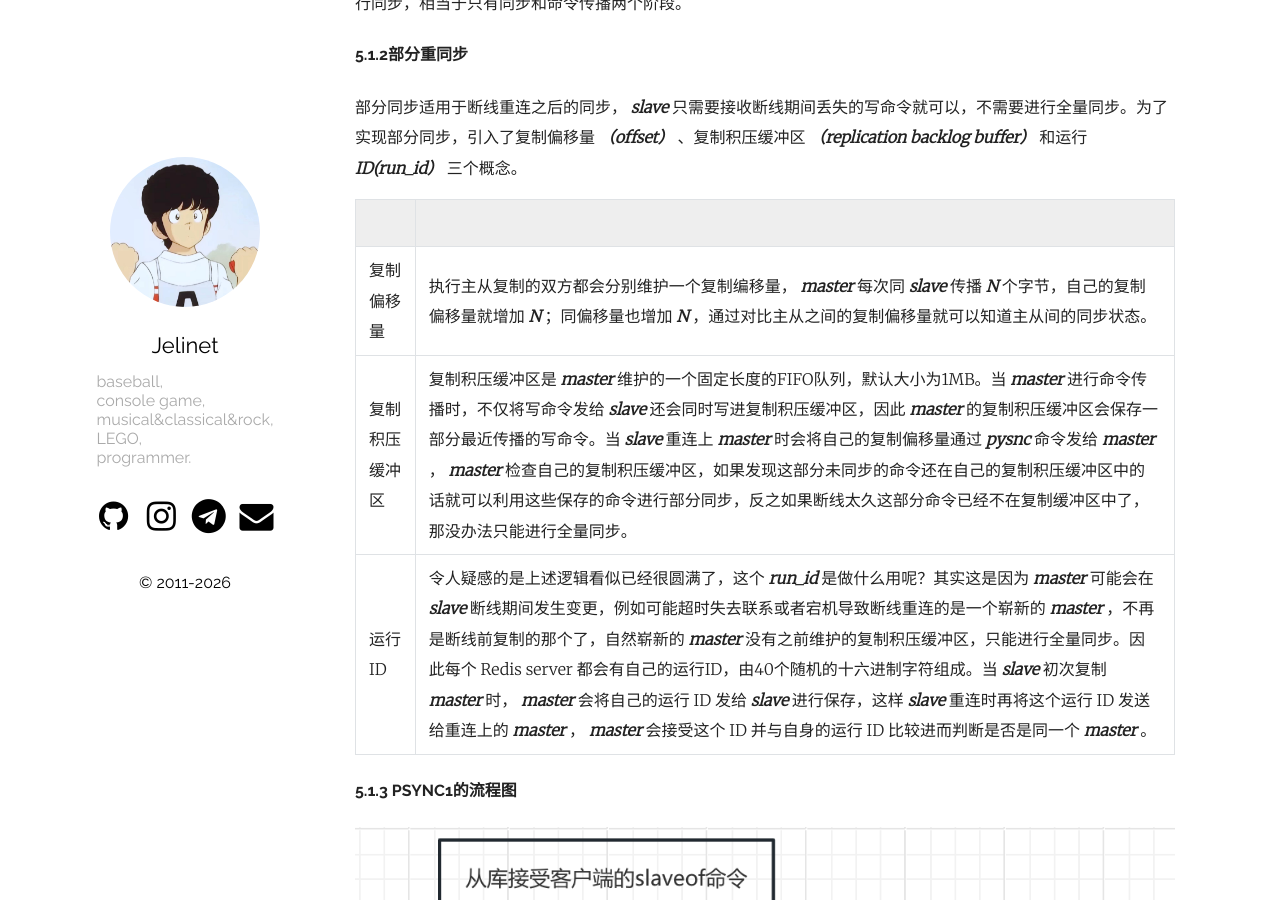
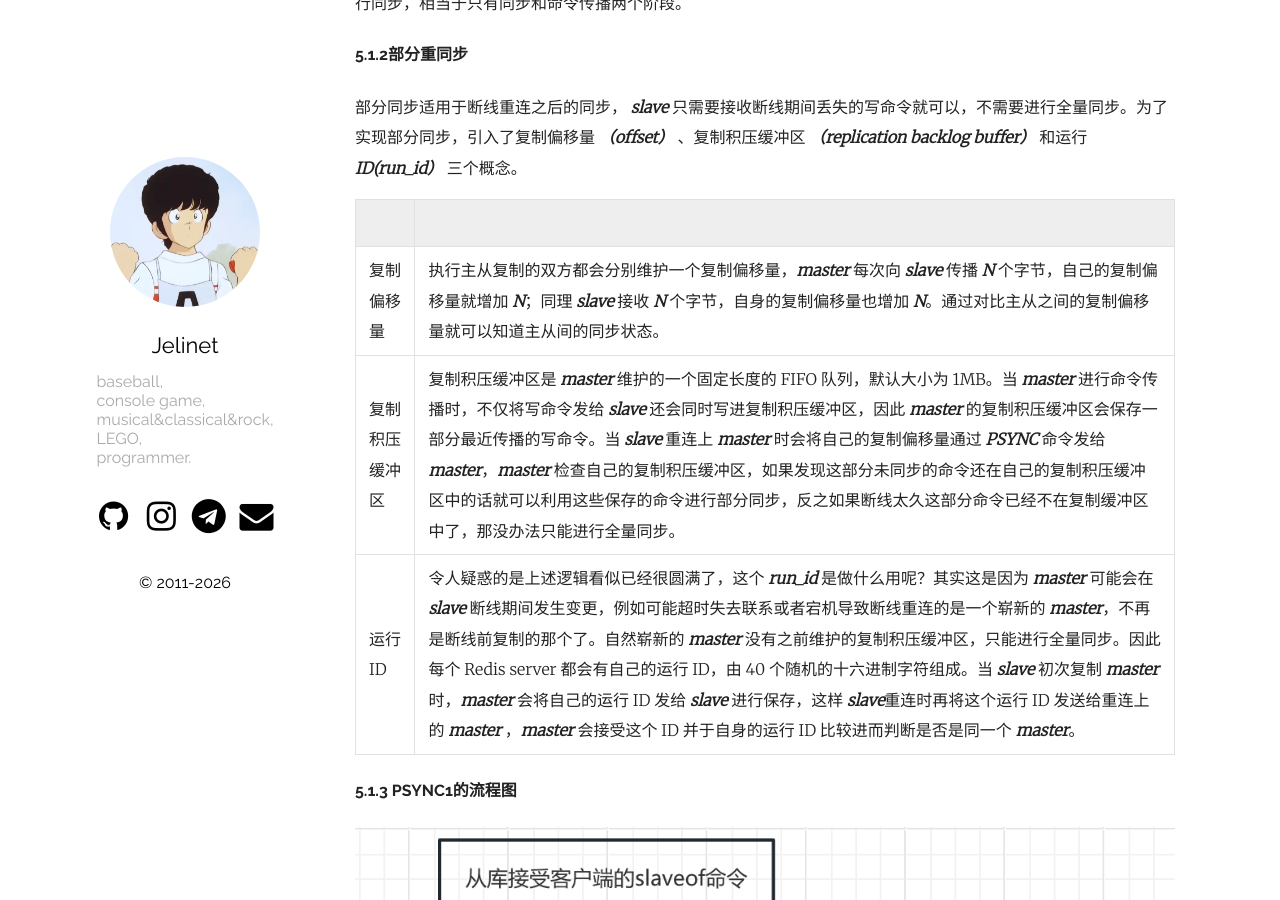
Before and after one commit to jelinet/jelinet.github.io, a Jekyll site: the page built from _posts/2019-01-20-redis笔记-主从复制.md, in a window 1280 px wide and 900 px high, scrolled down 3379 px. Built offline with Jekyll 4.4.1, drawn with Linux system fonts in a browser that asks for light colours; some of the changed text lies outside the part shown.

Commit message:
update:redis主从复制 表格内容缺失

```diff
--- a/_posts/2019-01-20-redis笔记-主从复制.md
+++ b/_posts/2019-01-20-redis笔记-主从复制.md
@@ -35,8 +35,8 @@ typora-root-url: ./image
 
 |||
 | ----------- | ------------------------------------------------------------ |
-| Replication | 复制机制中包含了一个 ***master*** 和若干个 ***slave*** ，其中写请求只能 ***master*** 来处理，数据的变更转化为数据流异步发送给 ***slaves*** 进行更新；读请求则可以根据使用场景来规定是否由slave处理从而增加系统的读吞吐量。一旦 ***master*** 发生故障， ***slave*** 可以被提升为 ***master*** 从而继续提供服务。因此总结起来， ***slave*** 在复制机制的场景下，可以提供故障恢复、分担读流量和数据备份的功能。 |
-| Cluster | 集群机制的使用意味着你的数据量较大，数据会根据 ***Key*** 计算出的 ***slot*** 值自动在多个分片上进行分区（ ***Partitioning*** )，客户端对某个 ***Key*** 的请求会被转发到持有那个 ***Key*** 的分片上。分片由一个 ***master*** 和若干个 ***slave*** 组成，二者间通过复制机制同步数据。因此总结来看，集群模式更像分区和复制机制的组合。 |
+| Replication | 复制机制中包含了一个 ***master*** 和若干个 ***slave***，其中写请求只能 ***master*** 来处理，数据的变更转化为数据流异步发送给 ***slaves*** 进行更新；读请求则可以根据使用场景来规定是否由 ***slave*** 处理从而增加系统的读吞吐量。一旦 ***master*** 发生故障，***slave*** 可以被提升为 ***master*** 从而继续提供服务。因此总结起来，***slave*** 在复制机制的场景下，可以提供故障恢复、分担读流量和数据备份的功能。 |
+| Cluster | 集群机制的使用意味着你的数据量较大，数据会根据 ***Key*** 计算出的 ***slot*** 值自动在多个分片上进行分区***(Partitioning)***，客户端对某个 ***Key*** 的请求会被转发到持有那个 ***Key*** 的分片上。分片由一个 ***master*** 和若干个 ***slave*** 组成，二者间通过复制机制同步数据。因此总结来看，集群模式更像分区和复制机制的组合。 |
 
 
 
@@ -105,9 +105,9 @@ slaveof <masterip> <masterport>
 
 |||
 | -------------- | ------------------------------------------------------------ |
-| 复制偏移量     | 执行主从复制的双方都会分别维护一个复制编移量， ***master*** 每次同 ***slave*** 传播 ***N*** 个字节，自己的复制偏移量就增加 ***N*** ；同偏移量也增加 ***N*** ，通过对比主从之间的复制偏移量就可以知道主从间的同步状态。 |
-| 复制积压缓冲区 | 复制积压缓冲区是 ***master*** 维护的一个固定长度的FIFO队列，默认大小为1MB。当 ***master*** 进行命令传播时，不仅将写命令发给 ***slave*** 还会同时写进复制积压缓冲区，因此 ***master*** 的复制积压缓冲区会保存一部分最近传播的写命令。当 ***slave*** 重连上 ***master*** 时会将自己的复制偏移量通过 ***pysnc*** 命令发给 ***master*** ， ***master*** 检查自己的复制积压缓冲区，如果发现这部分未同步的命令还在自己的复制积压缓冲区中的话就可以利用这些保存的命令进行部分同步，反之如果断线太久这部分命令已经不在复制缓冲区中了，那没办法只能进行全量同步。 |
-| 运行ID         | 令人疑感的是上述逻辑看似已经很圆满了，这个 ***run_id*** 是做什么用呢？其实这是因为 ***master*** 可能会在 ***slave*** 断线期间发生变更，例如可能超时失去联系或者宕机导致断线重连的是一个崭新的 ***master*** ，不再是断线前复制的那个了，自然崭新的 ***master*** 没有之前维护的复制积压缓冲区，只能进行全量同步。因此每个 Redis server 都会有自己的运行ID，由40个随机的十六进制字符组成。当 ***slave*** 初次复制 ***master*** 时， ***master*** 会将自己的运行 ID 发给 ***slave*** 进行保存，这样 ***slave*** 重连时再将这个运行 ID 发送给重连上的 ***master*** ， ***master*** 会接受这个 ID 并与自身的运行 ID 比较进而判断是否是同一个 ***master*** 。 |
+| 复制偏移量     | 执行主从复制的双方都会分别维护一个复制偏移量，***master*** 每次向 ***slave*** 传播 ***N*** 个字节，自己的复制偏移量就增加 ***N***；同理 ***slave*** 接收 ***N*** 个字节，自身的复制偏移量也增加 ***N***。通过对比主从之间的复制偏移量就可以知道主从间的同步状态。 |
+| 复制积压缓冲区 | 复制积压缓冲区是 ***master*** 维护的一个固定长度的 FIFO 队列，默认大小为 1MB。当 ***master*** 进行命令传播时，不仅将写命令发给 ***slave*** 还会同时写进复制积压缓冲区，因此 ***master*** 的复制积压缓冲区会保存一部分最近传播的写命令。当 ***slave*** 重连上 ***master*** 时会将自己的复制偏移量通过 ***PSYNC*** 命令发给 ***master***，***master*** 检查自己的复制积压缓冲区，如果发现这部分未同步的命令还在自己的复制积压缓冲区中的话就可以利用这些保存的命令进行部分同步，反之如果断线太久这部分命令已经不在复制缓冲区中了，那没办法只能进行全量同步。 |
+| 运行ID         | 令人疑惑的是上述逻辑看似已经很圆满了，这个 ***run_id*** 是做什么用呢？其实这是因为 ***master*** 可能会在 ***slave*** 断线期间发生变更，例如可能超时失去联系或者宕机导致断线重连的是一个崭新的 ***master***，不再是断线前复制的那个了。自然崭新的 ***master*** 没有之前维护的复制积压缓冲区，只能进行全量同步。因此每个 Redis server 都会有自己的运行 ID，由 40 个随机的十六进制字符组成。当 ***slave*** 初次复制 ***master*** 时，***master*** 会将自己的运行 ID 发给 ***slave*** 进行保存，这样 ***slave***重连时再将这个运行 ID 发送给重连上的 ***master*** ，***master*** 会接受这个 ID 并于自身的运行 ID 比较进而判断是否是同一个 ***master***。 |
 
 #### 5.1.3 PSYNC1的流程图
 
```
